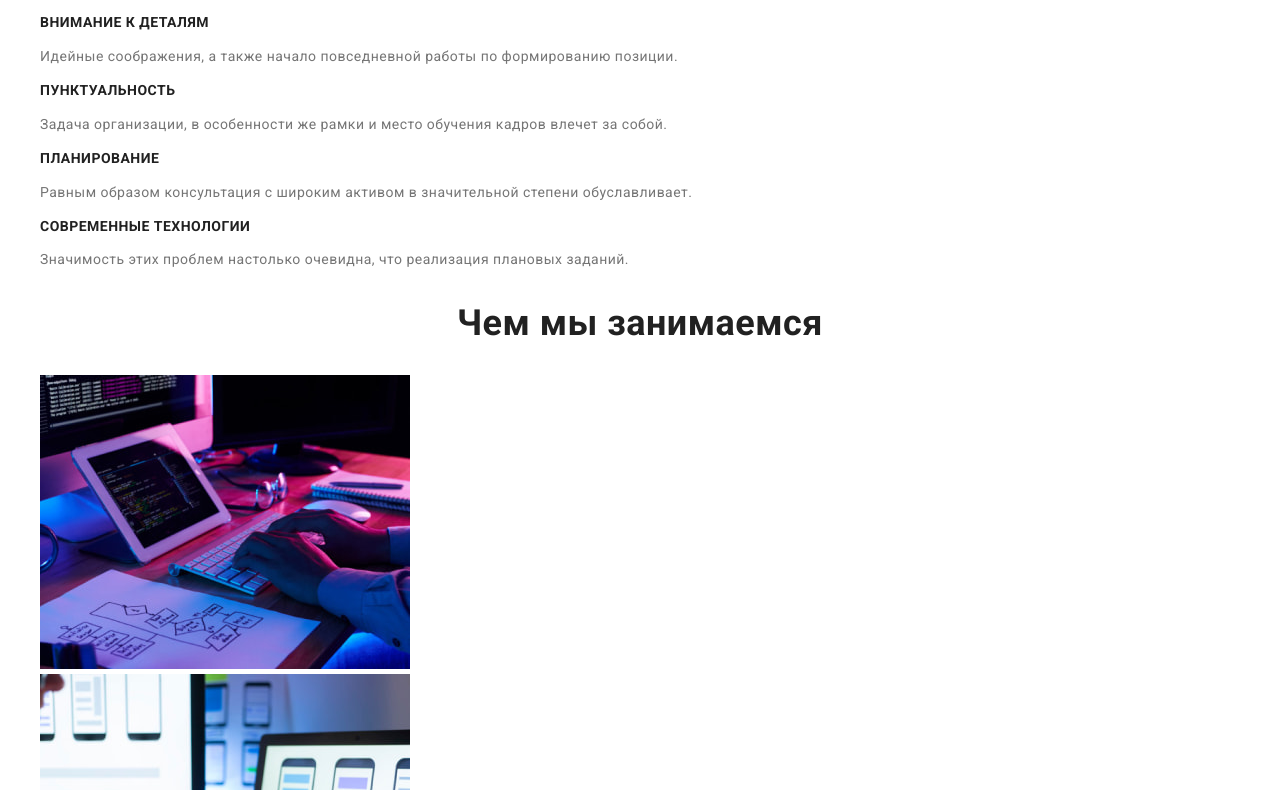
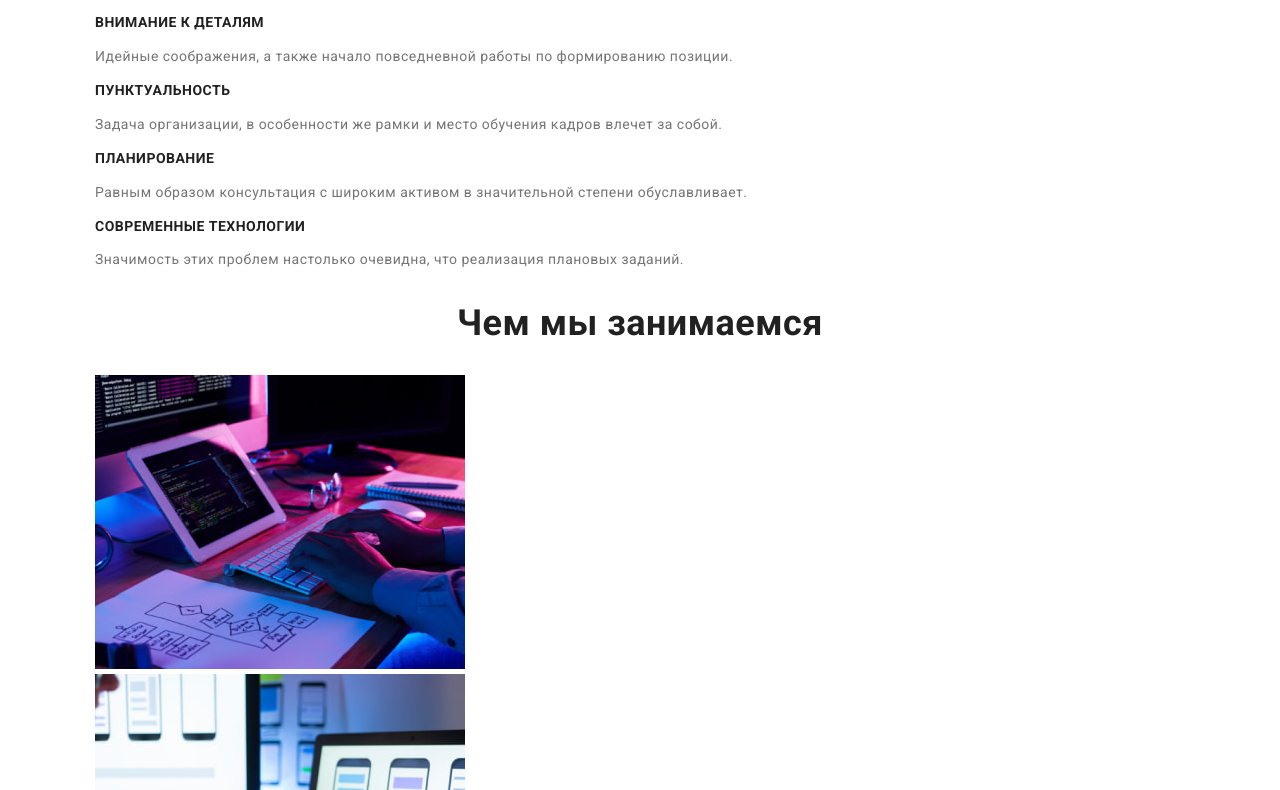
Before and after one commit to KiiviKat/goit-markup-hw-03, a plain HTML site: page index.html in a window 1280 px wide. Shown: the part 400-1190 px from the top of the page. Drawn offline with nearby package versions, Linux system fonts and the light colour scheme.

Commit message:
Добавляет контейнер

```diff
--- a/css/styles.css
+++ b/css/styles.css
@@ -60,6 +60,14 @@ body {
 
 .text {
     color: var(--secondary-text-color);
+}
+
+.container {
+    width: 1200px;
+    padding-left: 15px;
+    padding-right: 15px;
+    margin-left: auto;
+    margin-right: auto;
 }
 
 /* Header */
--- a/index.html
+++ b/index.html
@@ -13,7 +13,9 @@
     <link rel="stylesheet" href="./css/styles.css">
 </head>
 <body>
+
     <header class="header">
+        <div class="container">
             <nav class="nav">
                 <a class="logo header-logo" href="./index.html">Web<span class="header-logo-accent">Studio</span></a>
                 <ul class="list nav-list">
@@ -26,13 +28,16 @@
                 <li class="item"><a class="link" href="mailto:info@devstudio.com">info@devstudio.com</a></li>
                 <li class="item"><a class="link" href="tel:+380961111111">+38 096 111 11 11</a></li>
             </ul>
+        </div>
     </header>
+
     <main class="main">
         <section class="hero">
             <h1 class="hero-title">Эффективные решения для вашего бизнеса</h1>
             <button class="btn order-btn" type="button">Заказать услугу</button>
         </section>
     <section class="section-qualities">
+        <div class="container">
             <!--Заголовок скрыть-->
             <h2 class="title">Наши особенности</h2>
             <ul class="list">
@@ -53,16 +58,20 @@
                     <p class="text">Значимость этих проблем настолько очевидна, что реализация плановых заданий.</p>
                 </li>
             </ul>
+        </div>
     </section>
     <section class="section-do">
+        <div class="container">
             <h2 class="title">Чем мы занимаемся</h2>
             <ul class="list">
                 <li class="item"><img class="img" src="./images/img1.jpg" alt="Разработка веб-сайтов" width="370"></li>
                 <li class="item"><img class="img" src="./images/img2.jpg" alt="Разработка приложений" width="370"></li>
                 <li class="item"><img class="img" src="./images/img3.jpg" alt="Разработка дизайнов" width="370"></li>
             </ul>
+        </div>
     </section>
     <section class="section-team">
+        <div class="container">
             <h2 class="title">Наша команда</h2>
             <ul class="list">
                 <li class="item">
@@ -86,9 +95,12 @@
                     <p class="text">UI Designer</p>
                 </li>
             </ul>
+        </div>
     </section>
     </main>
+
     <footer class="footer" id="contacts">
+        <div class="container">
             <a class="logo footer-logo" href="./index.html">Web<span class="footer-logo-accent">Studio</span></a>
             <address class="address">
                 <a class="link" href="#">г. Киев, пр-т Леси Украинки, 26</a>
@@ -97,6 +109,8 @@
                 <li class="item"><a class="link" href="mailto:info@devstudio.com">info@devstudio.com</a></li>
                 <li class="item"><a class="link" href="tel:+380961111111">+38 096 111 11 11</a></li>
             </ul>
+        </div>
     </footer>
+
 </body>
 </html>
```
Also changed, not shown: portfolio.html (+7 -0 lines). Lines whose indentation alone changed are shown as unchanged.
